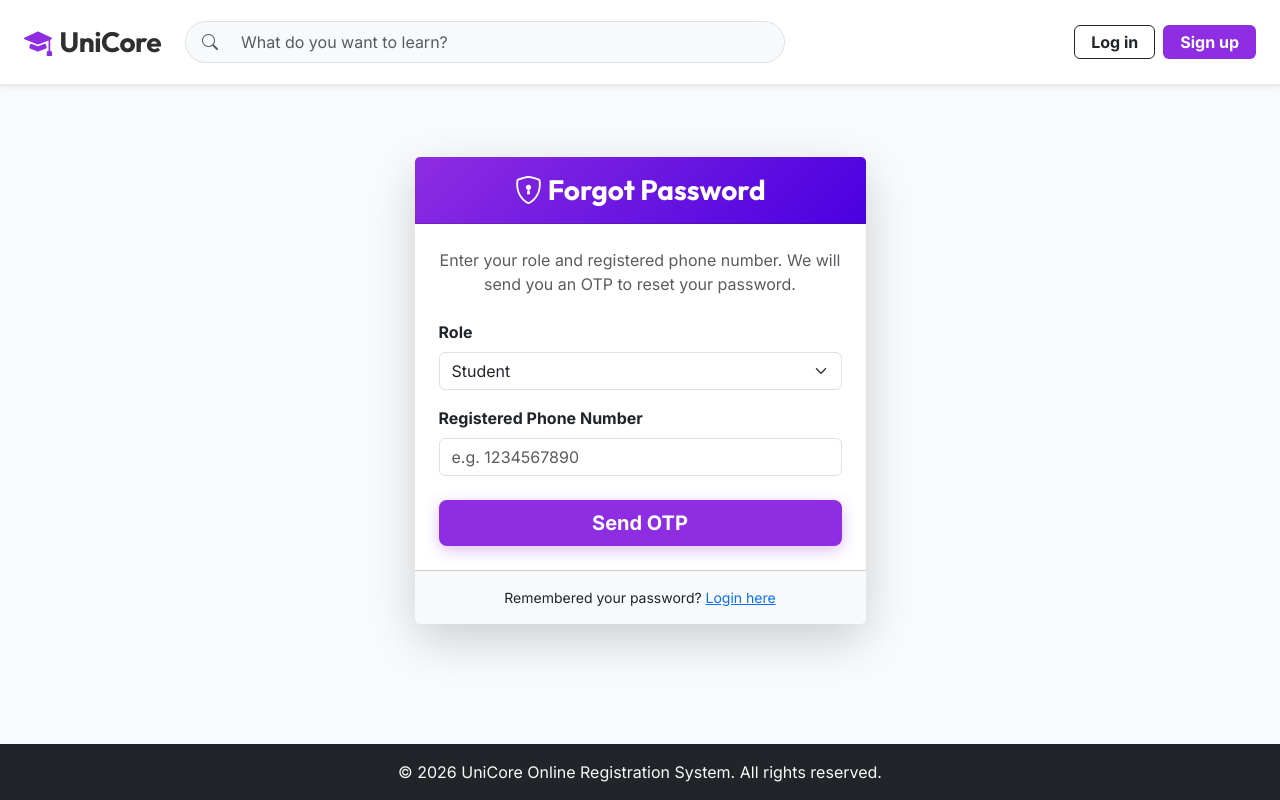
After one commit to MaadhavaM/Online-Course-Registration-System, a Flask app: page /auth/forgot-password in a window 1280 px wide. The commit adds this page. Run offline with Flask 3, Linux system fonts and the light colour scheme; parts of the project's set-up code (start-up, migrations or seed data) failed here and were passed over.

Commit message:
added forgot password

```diff
--- a/forms/auth_forms.py
+++ b/forms/auth_forms.py
@@ -55,3 +55,17 @@ class AdminRegistrationForm(FlaskForm):
         db = get_db()
         if db is not None and db.admins.find_one({"email": email.data}):
             raise ValidationError('That email is already registered as an Admin. Please choose a different one.')
+
+class ForgotPasswordForm(FlaskForm):
+    role = SelectField('Role', choices=[('student', 'Student'), ('instructor', 'Instructor'), ('admin', 'Admin')], validators=[DataRequired()])
+    phone = StringField('Registered Phone Number', validators=[DataRequired(), Length(min=10, max=15), Regexp(r'^\d+$', message="Phone number must contain only digits.")])
+    submit = SubmitField('Send OTP')
+
+class VerifyOTPForm(FlaskForm):
+    otp = StringField('Enter 6-Digit OTP', validators=[DataRequired(), Length(min=6, max=6), Regexp(r'^\d+$', message="OTP must contain only digits.")])
+    submit = SubmitField('Verify OTP')
+
+class ResetPasswordForm(FlaskForm):
+    password = PasswordField('New Password', validators=[DataRequired(), Length(min=6)])
+    confirm_password = PasswordField('Confirm New Password', validators=[DataRequired(), EqualTo('password', message='Passwords must match.')])
+    submit = SubmitField('Reset Password')
--- a/routes/auth.py
+++ b/routes/auth.py
@@ -1,4 +1,5 @@
-from flask import Blueprint, render_template, redirect, url_for, flash, request
+from flask import Blueprint, render_template, redirect, url_for, flash, request, session
+import random
 from flask_login import login_user, logout_user, login_required, current_user
 from forms.auth_forms import LoginForm, StudentRegistrationForm, AdminRegistrationForm
 from models.user import User, verify_password
@@ -108,3 +109,82 @@ def logout():
     logout_user()
     flash('You have been logged out.', 'info')
     return redirect(url_for('auth.login'))
+
+@auth_bp.route('/forgot-password', methods=['GET', 'POST'])
+def forgot_password():
+    from forms.auth_forms import ForgotPasswordForm
+    form = ForgotPasswordForm()
+    if form.validate_on_submit():
+        db = get_db()
+        role = form.role.data
+        phone = form.phone.data
+
+        user_data = None
+        if role == 'admin':
+            user_data = db.admins.find_one({'phone': phone})
+        elif role == 'instructor':
+            user_data = db.instructors.find_one({'phone': phone})
+        elif role == 'student':
+            user_data = db.students.find_one({'phone': phone})
+
+        if user_data:
+            otp = str(random.randint(100000, 999999))
+            session['reset_otp'] = otp
+            session['reset_phone'] = phone
+            session['reset_role'] = role
+
+            # Mock SMS functionality
+            flash(f'MOCK SMS: Your password reset OTP is {otp}', 'info')
+            return redirect(url_for('auth.verify_otp'))
+        else:
+            flash('No account found with that phone number and role.', 'danger')
+
+    return render_template('auth/forgot_password.html', form=form)
+
+@auth_bp.route('/verify-otp', methods=['GET', 'POST'])
+def verify_otp():
+    if 'reset_otp' not in session:
+        flash('Session expired. Please request a new OTP.', 'warning')
+        return redirect(url_for('auth.forgot_password'))
+
+    from forms.auth_forms import VerifyOTPForm
+    form = VerifyOTPForm()
+    if form.validate_on_submit():
+        if form.otp.data == session.get('reset_otp'):
+            session['otp_verified'] = True
+            return redirect(url_for('auth.reset_password'))
+        else:
+            flash('Invalid OTP. Please try again.', 'danger')
+
+    return render_template('auth/verify_otp.html', form=form)
+
+@auth_bp.route('/reset-password', methods=['GET', 'POST'])
+def reset_password():
+    if not session.get('otp_verified'):
+        flash('Unauthorized access.', 'danger')
+        return redirect(url_for('auth.login'))
+
+    from forms.auth_forms import ResetPasswordForm
+    form = ResetPasswordForm()
+    if form.validate_on_submit():
+        db = get_db()
+        role = session.get('reset_role')
+        phone = session.get('reset_phone')
+        hashed_password = generate_password_hash(form.password.data)
+
+        if role == 'admin':
+            db.admins.update_one({'phone': phone}, {'$set': {'password': hashed_password}})
+        elif role == 'instructor':
+            db.instructors.update_one({'phone': phone}, {'$set': {'password': hashed_password}})
+        elif role == 'student':
+            db.students.update_one({'phone': phone}, {'$set': {'password': hashed_password}})
+
+        session.pop('reset_otp', None)
+        session.pop('reset_phone', None)
+        session.pop('reset_role', None)
+        session.pop('otp_verified', None)
+
+        flash('Password reset successfully! You can now log in.', 'success')
+        return redirect(url_for('auth.login'))
+
+    return render_template('auth/reset_password.html', form=form)
--- a/static/js/main.js
+++ b/static/js/main.js
@@ -1,4 +1,4 @@
-// Auto-dismiss Flash Alerts after 4 seconds
+// Auto-dismiss Flash Alerts after 2 minutes (120 seconds)
 document.addEventListener('DOMContentLoaded', function() {
     setTimeout(function() {
         const alerts = document.querySelectorAll('.alert');
@@ -7,5 +7,5 @@ document.addEventListener('DOMContentLoaded', function() {
             const bsAlert = new bootstrap.Alert(alert);
             bsAlert.close();
         });
-    }, 4000); // 4000 milliseconds = 4 seconds
+    }, 120000); // 120000 milliseconds = 2 minutes
 });
--- /dev/null
+++ b/templates/auth/forgot_password.html
@@ -0,0 +1,54 @@
+{% extends "base.html" %}
+{% block title %}Forgot Password - UniCore{% endblock %}
+
+{% block content %}
+<div class="row justify-content-center align-items-center mt-5">
+    <div class="col-md-6 col-lg-5">
+        <div class="card shadow-lg border-0 rounded-lg">
+            <div class="card-header bg-primary text-white text-center py-3">
+                <h3 class="mb-0 fw-bold"><i class="bi bi-shield-lock"></i> Forgot Password</h3>
+            </div>
+            <div class="card-body p-4">
+                <p class="text-muted mb-4 text-center">Enter your role and registered phone number. We will send you an OTP to reset your password.</p>
+
+                <form method="POST" action="">
+                    {{ form.hidden_tag() }}
+
+                    <div class="mb-3">
+                        {{ form.role.label(class="form-label fw-bold") }}
+                        {{ form.role(class="form-select") }}
+                        {% if form.role.errors %}
+                        <div class="text-danger small mt-1">
+                            {% for error in form.role.errors %}
+                            <span>{{ error }}</span>
+                            {% endfor %}
+                        </div>
+                        {% endif %}
+                    </div>
+
+                    <div class="mb-4">
+                        {{ form.phone.label(class="form-label fw-bold") }}
+                        {{ form.phone(class="form-control", placeholder="e.g. 1234567890") }}
+                        {% if form.phone.errors %}
+                        <div class="text-danger small mt-1">
+                            {% for error in form.phone.errors %}
+                            <span>{{ error }}</span>
+                            {% endfor %}
+                        </div>
+                        {% endif %}
+                    </div>
+
+                    <div class="d-grid gap-2">
+                        {{ form.submit(class="btn btn-primary btn-lg fw-bold") }}
+                    </div>
+                </form>
+            </div>
+            <div class="card-footer text-center py-3 bg-light">
+                <div class="small">
+                    Remembered your password? <a href="{{ url_for('auth.login') }}">Login here</a>
+                </div>
+            </div>
+        </div>
+    </div>
+</div>
+{% endblock %}
--- a/templates/auth/login.html
+++ b/templates/auth/login.html
@@ -60,7 +60,7 @@
             </div>
             <div class="card-footer text-center py-3 bg-light">
                 <div class="small">
-                    <a href="#">Forgot Password?</a>
+                    <a href="{{ url_for('auth.forgot_password') }}">Forgot Password?</a>
                 </div>
                 <div class="small mt-2">
                     Need an account? <a href="{{ url_for('auth.register') }}">Register here</a>
```
Also changed, not shown: templates/auth/reset_password.html (added, +49 -0 lines), templates/auth/verify_otp.html (added, +43 -0 lines).
